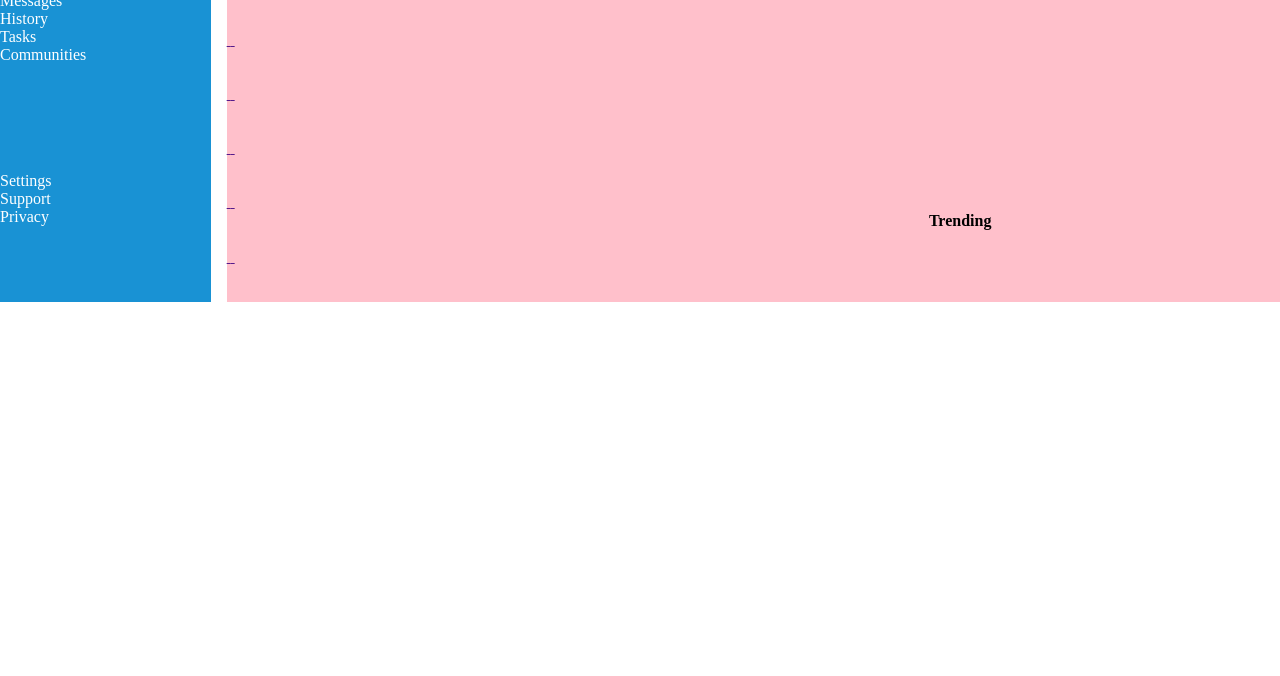
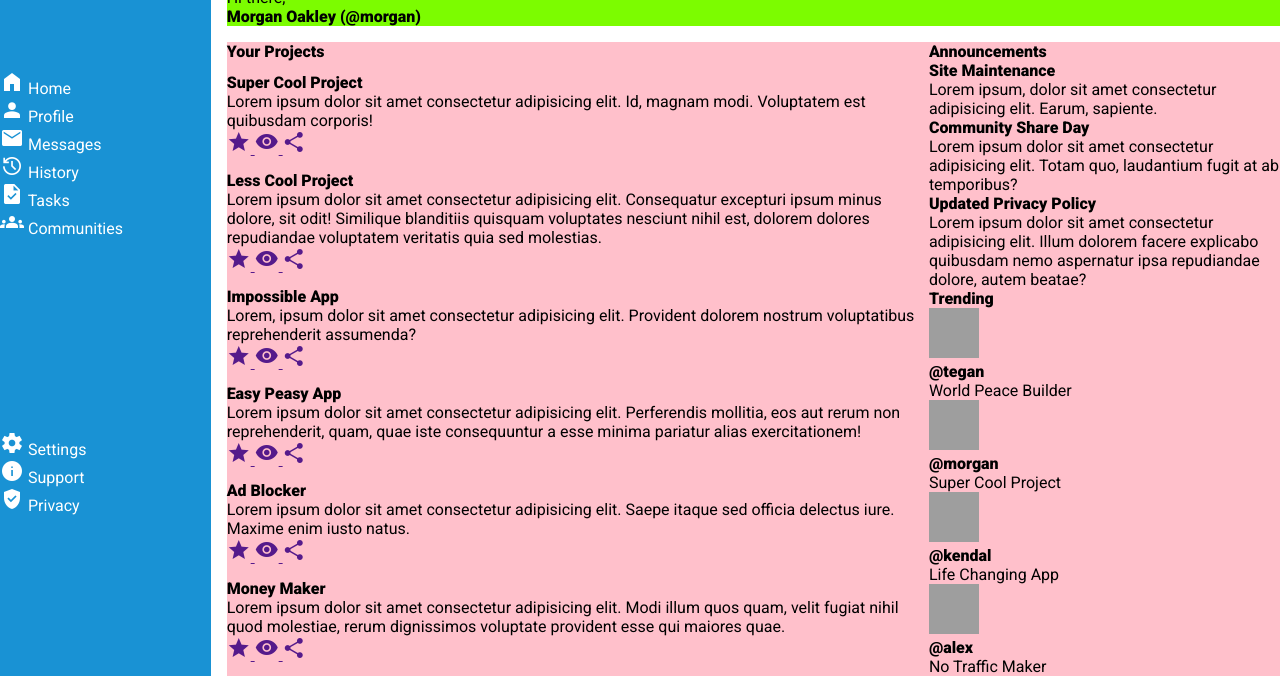
Before and after one commit to Anutka777/admin-dashboard, a plain HTML site: page index.html in a window 1280 px wide. Shown: the part 170-846 px from the top of the page. Before the commit the page ends 800 px from the top, so only its background shows below. Drawn offline with nearby package versions, Linux system fonts and the light colour scheme; grey boxes are pictures that could not be loaded.

Commit message:
DEV Gather assets

```diff
--- a/index.html
+++ b/index.html
@@ -4,6 +4,10 @@
   <meta charset="UTF-8">
   <meta http-equiv="X-UA-Compatible" content="IE=edge">
   <meta name="viewport" content="width=device-width, initial-scale=1.0">
+  <link rel="stylesheet" href="https://fonts.googleapis.com/css2?family=Material+Symbols+Outlined:opsz,wght,FILL,GRAD@20..48,100..700,0..1,-50..200" />
+  <link rel="preconnect" href="https://fonts.googleapis.com">
+<link rel="preconnect" href="https://fonts.gstatic.com" crossorigin>
+<link href="https://fonts.googleapis.com/css2?family=Roboto:wght@400;900&display=swap" rel="stylesheet">
   <link rel="stylesheet" href="styles.css">
   <title>Admin Dashboard</title>
 </head>
@@ -11,38 +15,93 @@
   <div class="wrapper">
     <aside class="sidebar">
       <div class="logo">
+        <span class="material-symbols-outlined">
+          dashboard
+          </span>
         <h1>Dashboard</h1>
       </div>
       <ul class="main-menu">
-        <li>Home</li>
-        <li>Profile</li>
-        <li>Messages</li>
-        <li>History</li>
-        <li>Tasks</li>
-        <li>Communities</li>
+        <li>
+          <span class="material-symbols-outlined">
+            home
+          </span>
+          <span>Home</span>
+        </li>
+        <li>
+          <span class="material-symbols-outlined">
+            person
+          </span>
+          <span>Profile</span>
+        </li>
+        <li>
+          <span class="material-symbols-outlined">
+            mail
+          </span>
+          <span>Messages</span>
+        </li>
+        <li>
+          <span class="material-symbols-outlined">
+            history
+          </span>
+          <span>History</span>
+        </li>
+        <li>
+          <span class="material-symbols-outlined">
+            task
+          </span>
+          <span>Tasks</span>
+        </li>
+        <li>
+          <span class="material-symbols-outlined">
+            groups
+          </span>
+          <span>Communities</span>
+        </li>
       </ul>
       <ul class="additional-menu">
-        <li>Settings</li>
-        <li>Support</li>
-        <li>Privacy</li>
+        <li>
+          <span class="material-symbols-outlined">
+            settings
+          </span>
+          <span>Settings</span>
+        </li>
+        <li>
+          <span class="material-symbols-outlined">
+            info
+          </span>
+          <span>Support</span>
+        </li>
+        <li>
+          <span class="material-symbols-outlined">
+            verified_user
+          </span>
+          <span>Privacy</span>
+        </li>
       </ul>
     </aside>
     <header>
       <div class="stats-header">
         <div class="search">
+          <span class="material-symbols-outlined">
+            search
+          </span>
           <input type="text" name="search" id="search" placeholder="Search ...">
         </div>
         <div class="notifications">
-          <button></button>
+          <button>
+            <span class="material-symbols-outlined">
+              notifications
+            </span>
+          </button>
         </div>
         <div class="profile">
-          <img src="" alt="">
+          <img src="https://i.pravatar.cc/50?img=2" alt="">
           <span>Morgan Oakley</span>
         </div>
       </div>
       <div class="control-header">
         <div class="greeting">
-          <img src="" alt="">
+          <img src="https://i.pravatar.cc/100?img=2" alt="">
           <p>Hi there,</p>
           <h2 class="username">Morgan Oakley (@morgan)</h2>
         </div>
@@ -57,92 +116,128 @@
       <div class="projects">
         <h3>Your Projects</h3>
         <div class="card">
-          <h4></h4>
-          <p class="description"></p>
+          <h4>Super Cool Project</h4>
+          <p class="description">Lorem ipsum dolor sit amet consectetur adipisicing elit. Id, magnam modi. Voluptatem est quibusdam corporis!</p>
           <div class="card-links">
             <a href="">
-              <img src="" alt="">
+              <span class="material-symbols-outlined">
+                grade
+              </span>
             </a>
             <a href="">
-              <img src="" alt="">
+              <span class="material-symbols-outlined">
+                visibility
+              </span>
             </a>
             <a href="">
-              <img src="" alt="">
+              <span class="material-symbols-outlined">
+                share
+              </span>
             </a>
           </div>
         </div>
         <div class="card">
-          <h4></h4>
-          <p class="description"></p>
+          <h4>Less Cool Project</h4>
+          <p class="description">Lorem ipsum dolor sit amet consectetur adipisicing elit. Consequatur excepturi ipsum minus dolore, sit odit! Similique blanditiis quisquam voluptates nesciunt nihil est, dolorem dolores repudiandae voluptatem veritatis quia sed molestias.</p>
           <div class="card-links">
             <a href="">
-              <img src="" alt="">
+              <span class="material-symbols-outlined">
+                grade
+              </span>
             </a>
             <a href="">
-              <img src="" alt="">
+              <span class="material-symbols-outlined">
+                visibility
+              </span>
             </a>
             <a href="">
-              <img src="" alt="">
+              <span class="material-symbols-outlined">
+                share
+              </span>
             </a>
           </div>
         </div>
         <div class="card">
-          <h4></h4>
-          <p class="description"></p>
+          <h4>Impossible App</h4>
+          <p class="description">Lorem, ipsum dolor sit amet consectetur adipisicing elit. Provident dolorem nostrum voluptatibus reprehenderit assumenda?</p>
           <div class="card-links">
             <a href="">
-              <img src="" alt="">
+              <span class="material-symbols-outlined">
+                grade
+              </span>
             </a>
             <a href="">
-              <img src="" alt="">
+              <span class="material-symbols-outlined">
+                visibility
+              </span>
             </a>
             <a href="">
-              <img src="" alt="">
+              <span class="material-symbols-outlined">
+                share
+              </span>
             </a>
           </div>
         </div>
         <div class="card">
-          <h4></h4>
-          <p class="description"></p>
+          <h4>Easy Peasy App</h4>
+          <p class="description">Lorem ipsum dolor sit amet consectetur adipisicing elit. Perferendis mollitia, eos aut rerum non reprehenderit, quam, quae iste consequuntur a esse minima pariatur alias exercitationem!</p>
           <div class="card-links">
             <a href="">
-              <img src="" alt="">
+              <span class="material-symbols-outlined">
+                grade
+              </span>
             </a>
             <a href="">
-              <img src="" alt="">
+              <span class="material-symbols-outlined">
+                visibility
+              </span>
             </a>
             <a href="">
-              <img src="" alt="">
+              <span class="material-symbols-outlined">
+                share
+              </span>
             </a>
           </div>
         </div>
         <div class="card">
-          <h4></h4>
-          <p class="description"></p>
+          <h4>Ad Blocker</h4>
+          <p class="description">Lorem ipsum dolor sit amet consectetur adipisicing elit. Saepe itaque sed officia delectus iure. Maxime enim iusto natus.</p>
           <div class="card-links">
             <a href="">
-              <img src="" alt="">
+              <span class="material-symbols-outlined">
+                grade
+              </span>
             </a>
             <a href="">
-              <img src="" alt="">
+              <span class="material-symbols-outlined">
+                visibility
+              </span>
             </a>
             <a href="">
-              <img src="" alt="">
+              <span class="material-symbols-outlined">
+                share
+              </span>
             </a>
           </div>
         </div>
         <div class="card">
-          <h4></h4>
-          <p class="description"></p>
+          <h4>Money Maker</h4>
+          <p class="description">Lorem ipsum dolor sit amet consectetur adipisicing elit. Modi illum quos quam, velit fugiat nihil quod molestiae, rerum dignissimos voluptate provident esse qui maiores quae.</p>
           <div class="card-links">
             <a href="">
-              <img src="" alt="">
+              <span class="material-symbols-outlined">
+                grade
+              </span>
             </a>
             <a href="">
-              <img src="" alt="">
+              <span class="material-symbols-outlined">
+                visibility
+              </span>
             </a>
             <a href="">
-              <img src="" alt="">
+              <span class="material-symbols-outlined">
+                share
+              </span>
             </a>
           </div>
         </div>
@@ -151,16 +246,16 @@
         <h3>Announcements</h3>
         <div class="announcements-wrapper">
           <div class="announcement">
-            <h4></h4>
-            <p></p>
+            <h4>Site Maintenance</h4>
+            <p>Lorem ipsum, dolor sit amet consectetur adipisicing elit. Earum, sapiente.</p>
           </div>
           <div class="announcement">
-            <h4></h4>
-            <p></p>
+            <h4>Community Share Day</h4>
+            <p>Lorem ipsum dolor sit amet consectetur adipisicing elit. Totam quo, laudantium fugit at ab temporibus?</p>
           </div>
           <div class="announcement">
-            <h4></h4>
-            <p></p>
+            <h4>Updated Privacy Policy</h4>
+            <p>Lorem ipsum dolor sit amet consectetur adipisicing elit. Illum dolorem facere explicabo quibusdam nemo aspernatur ipsa repudiandae dolore, autem beatae?</p>
           </div>
         </div>
       </div>
@@ -168,24 +263,24 @@
         <h3>Trending</h3>
         <div class="trending-wrapper">
           <div class="trend">
-            <img src="" alt="">
-            <h4></h4>
-            <p></p>
+            <img src="https://i.pravatar.cc/50?img=1" alt="">
+            <h4>@tegan</h4>
+            <p>World Peace Builder</p>
           </div>
           <div class="trend">
-            <img src="" alt="">
-            <h4></h4>
-            <p></p>
+            <img src="https://i.pravatar.cc/50?img=2" alt="">
+            <h4>@morgan</h4>
+            <p>Super Cool Project</p>
           </div>
           <div class="trend">
-            <img src="" alt="">
-            <h4></h4>
-            <p></p>
+            <img src="https://i.pravatar.cc/50?img=3" alt="">
+            <h4>@kendal</h4>
+            <p>Life Changing App</p>
           </div>
           <div class="trend">
-            <img src="" alt="">
-            <h4></h4>
-            <p></p>
+            <img src="https://i.pravatar.cc/50?img=4" alt="">
+            <h4>@alex</h4>
+            <p>No Traffic Maker</p>
           </div>
         </div>
       </div>
--- a/styles.css
+++ b/styles.css
@@ -3,13 +3,22 @@
   margin: 0;
   box-sizing: border-box;
   font-size: 16px;
+  font-family: 'Roboto', sans-serif;
+}
+
+.material-symbols-outlined {
+  font-variation-settings:
+  'FILL' 1,
+  'wght' 400,
+  'GRAD' 0,
+  'opsz' 40
 }
 
 /***** Overall layout *****/
 
 .wrapper {
   display: grid;
-  grid-template: 1fr 5fr / 1fr 5fr;
+  grid-template: auto auto / 1fr 5fr;
   grid-gap: 1rem;
 }
 
@@ -18,7 +27,6 @@
 aside {
   grid-row: 1 / 3;
   display: grid;
-  grid-template-rows: 2em / auto / auto;
   grid-gap: 2em;
   background-color: #1992D4;
   color: white;
```
